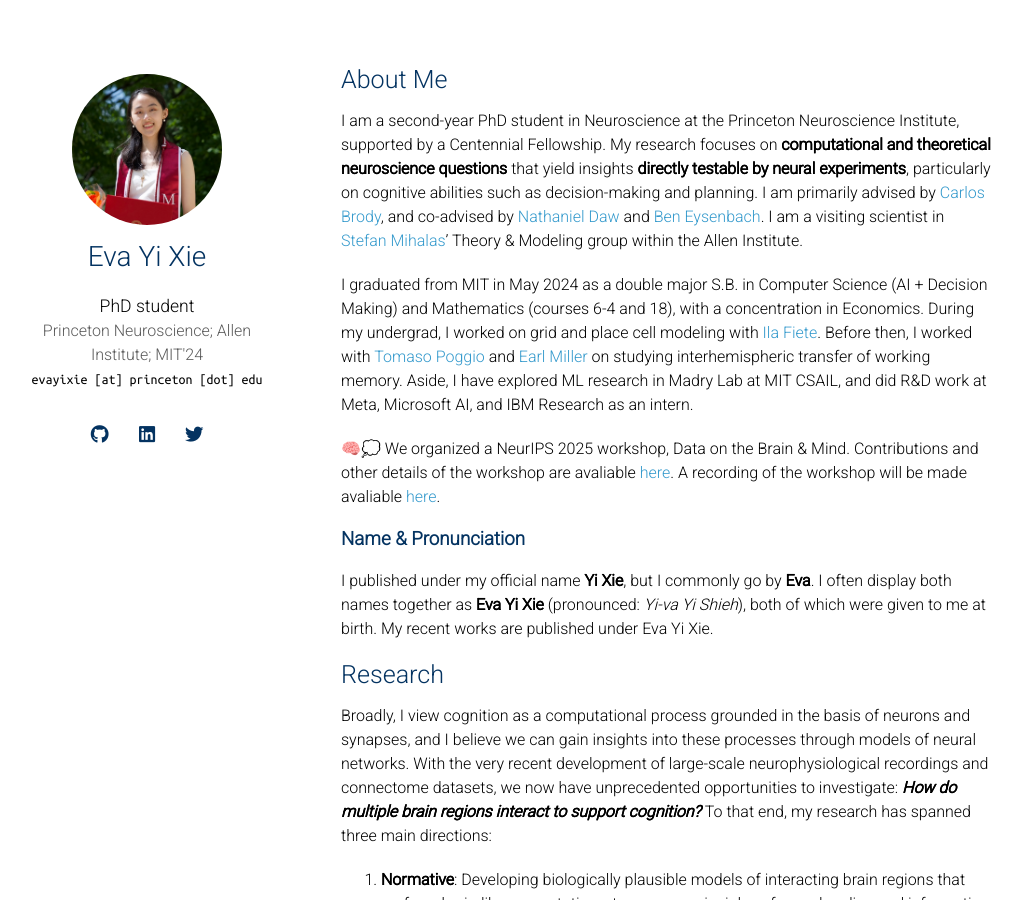
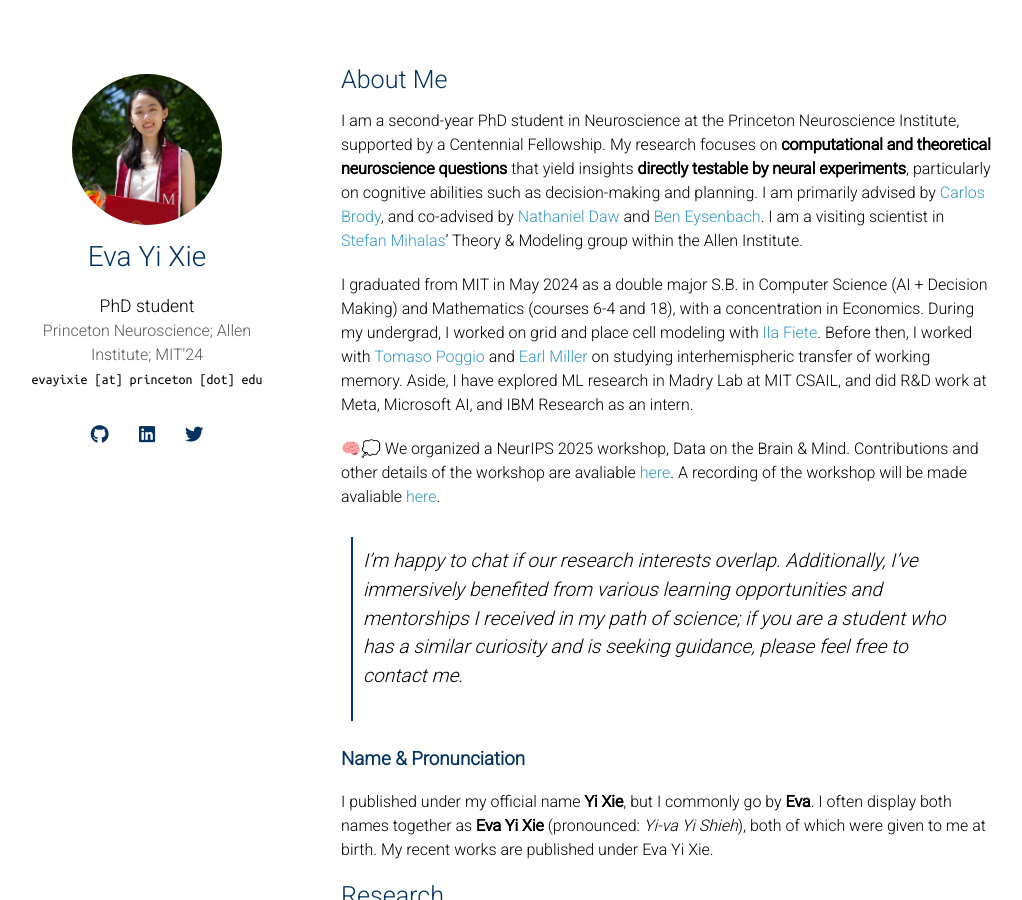
Before and after one commit to minzsiure/minzsiure.github.io, a Jekyll site: the page built from index.md, in a window 1280 px wide and 900 px high. Shown: the whole window, without its empty margins (129-1151 px from the left). Built offline with Jekyll 4.4.1, drawn with Linux system fonts in a browser that asks for light colours; nearby versions of some CDN libraries; a style sheet for code colours, icons or effects is not loaded; our own code applies the rules of GitHub Pages for plain Markdown files.

Commit message:
clarification

```diff
--- a/index.md
+++ b/index.md
@@ -9,6 +9,8 @@ I am a second-year PhD student in Neuroscience at the Princeton Neuroscience Ins
  I graduated from MIT in May 2024 as a double major S.B. in Computer Science (AI + Decision Making) and Mathematics (courses 6-4 and 18), with a concentration in Economics. During my undergrad, I worked on grid and place cell modeling with <a href="https://fietelab.mit.edu/people/" target=_blank>Ila Fiete</a>. Before then, I worked with <a href="https://mcgovern.mit.edu/profile/tomaso-poggio/" target=_blank>Tomaso Poggio</a> and <a href="https://ekmillerlab.mit.edu/earl-miller/" target=_blank>Earl Miller</a> on studying interhemispheric transfer of working memory. Aside, I have explored ML research in Madry Lab at MIT CSAIL, and did R&D work at Meta, Microsoft AI, and IBM Research as an intern. <br>
 
 🧠💭 We organized a NeurIPS 2025 workshop, Data on the Brain & Mind. Contributions and other details of the workshop are avaliable <a href="https://data-brain-mind.github.io/" target=_blank>here</a>. A recording of the workshop will be made avaliable <a href="https://neurips.cc/virtual/2025/loc/san-diego/workshop/109557" target=_blank>here</a>.
+
+> I'm happy to chat if our research interests overlap. Additionally, I've immersively benefited from various learning opportunities and mentorships I received in my path of science; if you are a student who has a similar curiosity and is seeking guidance, please feel free to contact me.
 
 ### Name & Pronunciation
 I published under my official name <b>Yi Xie</b>, but I commonly go by <b>Eva</b>. I often display both names together as <b>Eva Yi Xie</b> (pronounced: <em>Yi-va Yi Shieh</em>), both of which were given to me at birth. My recent works are published under Eva Yi Xie.
```
